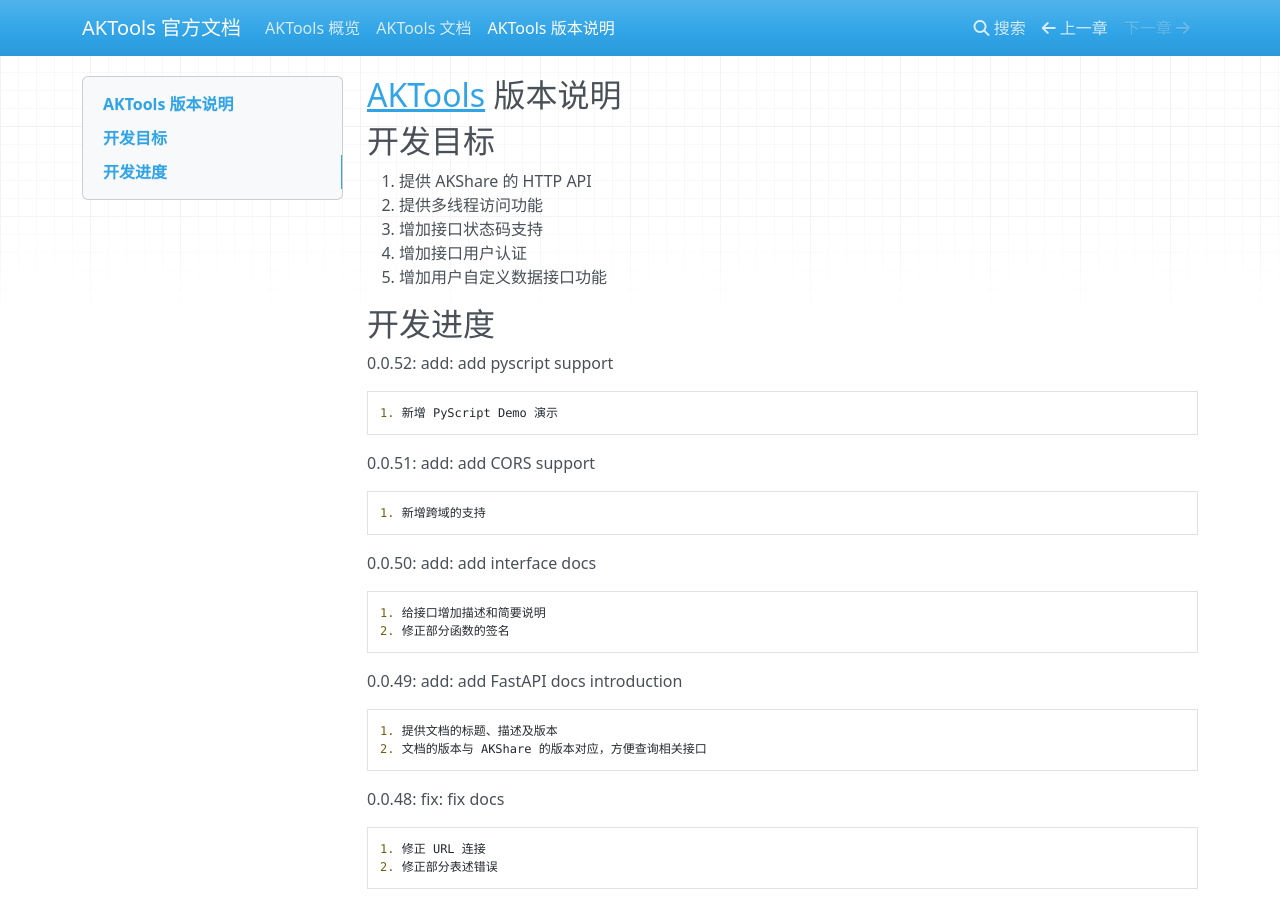
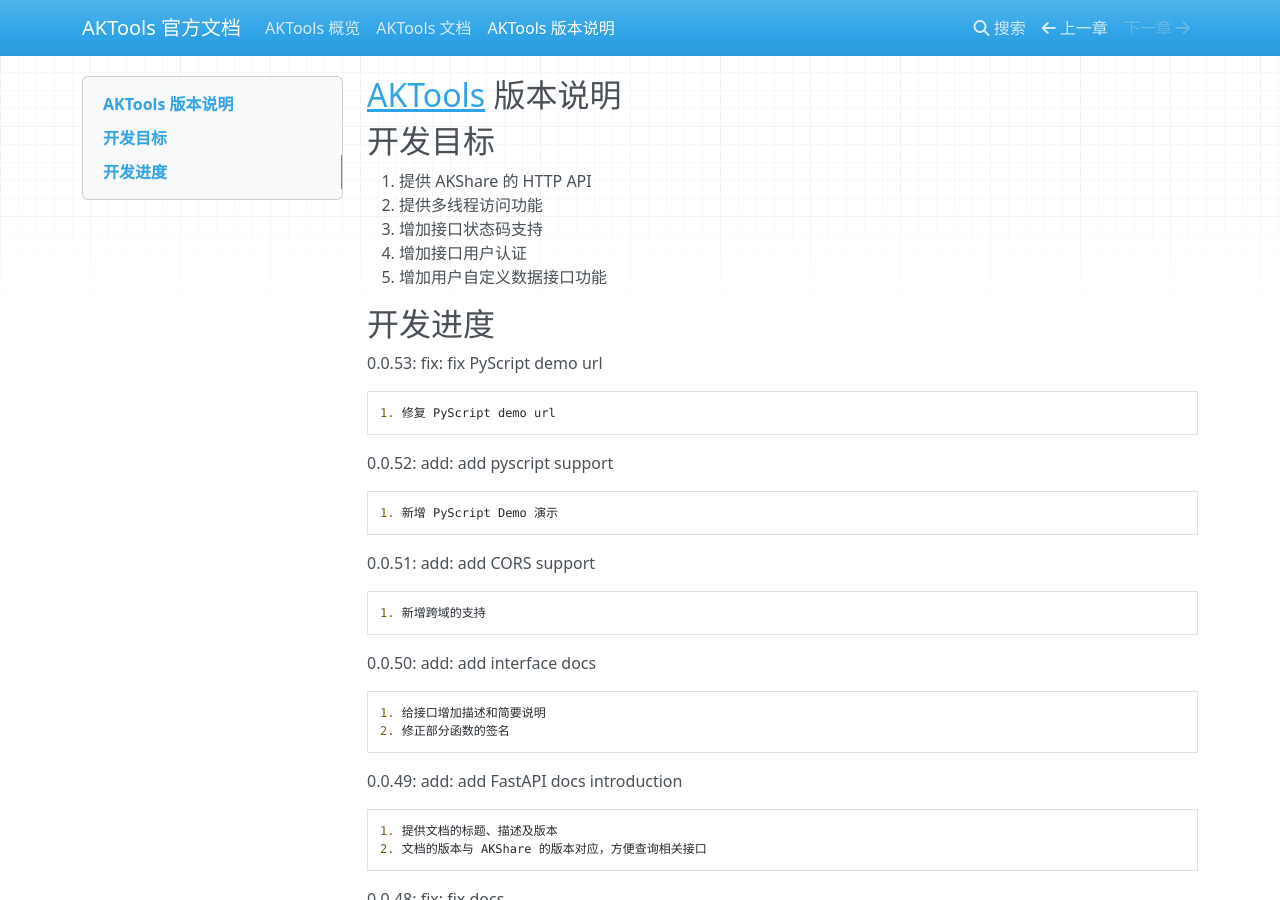
Before and after one commit to akfamily/aktools, an MkDocs documentation site: the page built from docs/aktools_version.md, in a window 1280 px wide and 900 px high. Built offline with MkDocs 1.6.1, drawn with Linux system fonts in a browser that asks for light colours; nearby versions of some CDN libraries.

Commit message:
docs(docs): docs
docs

```diff
--- a/aktools/__init__.py
+++ b/aktools/__init__.py
@@ -55,8 +55,9 @@
 0.0.50: add: add interface docs
 0.0.51: add: add CORS support
 0.0.52: add: add PyScript demo
+0.0.53: fix: fix PyScript demo url
 """
 
 __title__ = "AKTools"
-__version__ = "0.0.52"
+__version__ = "0.0.53"
 __author__ = "AKFamily"
--- a/aktools/assets/html/akscript.html
+++ b/aktools/assets/html/akscript.html
@@ -21,7 +21,7 @@
 
 from pyodide.http import open_url
 
-url = "http://127.0.0.1:8888/api/public/energy_oil_hist"  # 本地 AKTools 搭建
+url = "http://127.0.0.1:8080/api/public/energy_oil_hist"  # 本地 AKTools 搭建
 
 temp_df = pd.read_json(open_url(url))
 temp_df = temp_df.iloc[-200:, ]
--- a/docs/aktools_version.md
+++ b/docs/aktools_version.md
@@ -9,6 +9,10 @@
 5. 增加用户自定义数据接口功能
 
 ## 开发进度
+
+0.0.53: fix: fix PyScript demo url
+
+    1. 修复 PyScript demo url
 
 0.0.52: add: add pyscript support
 
```
